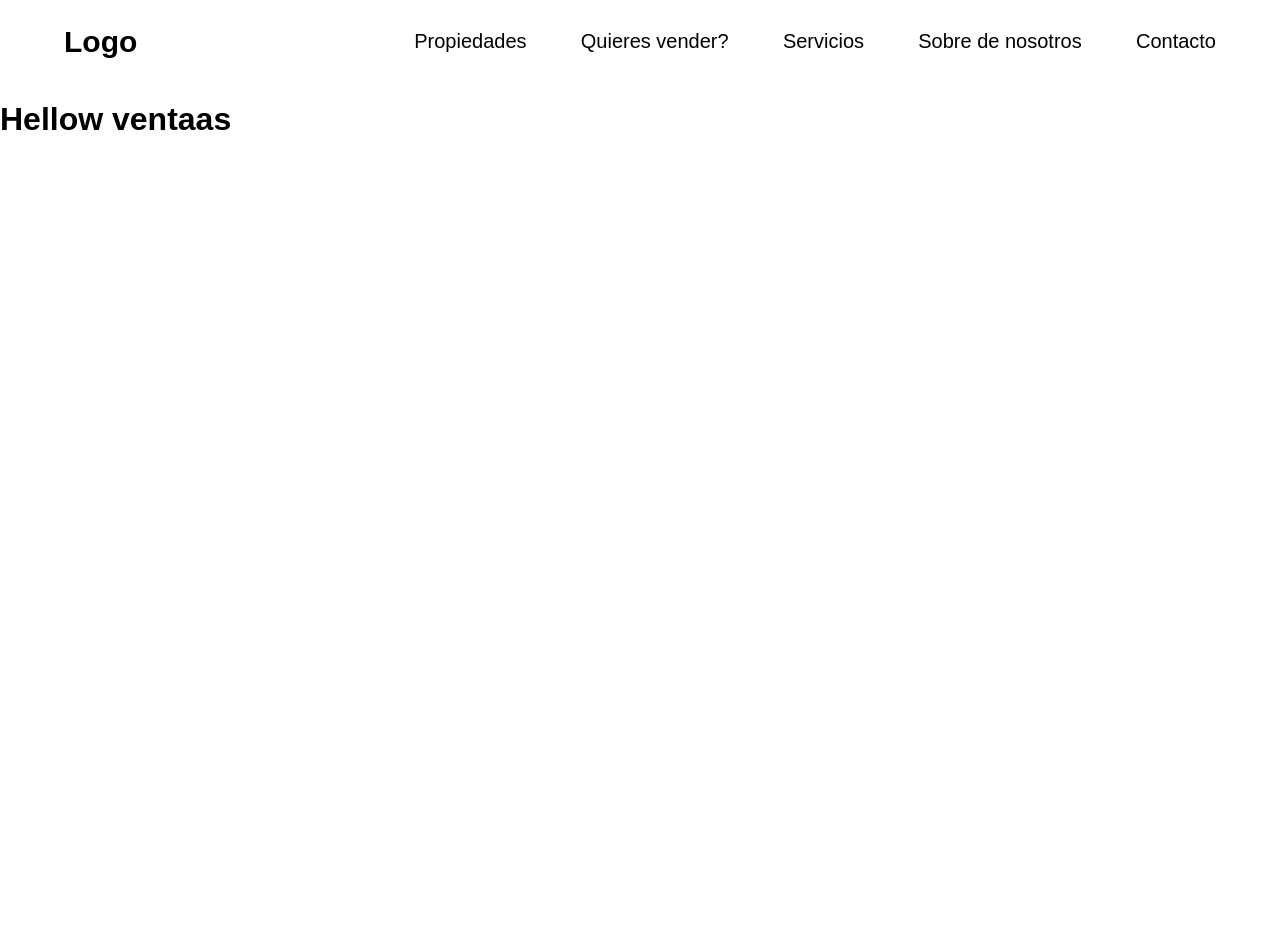
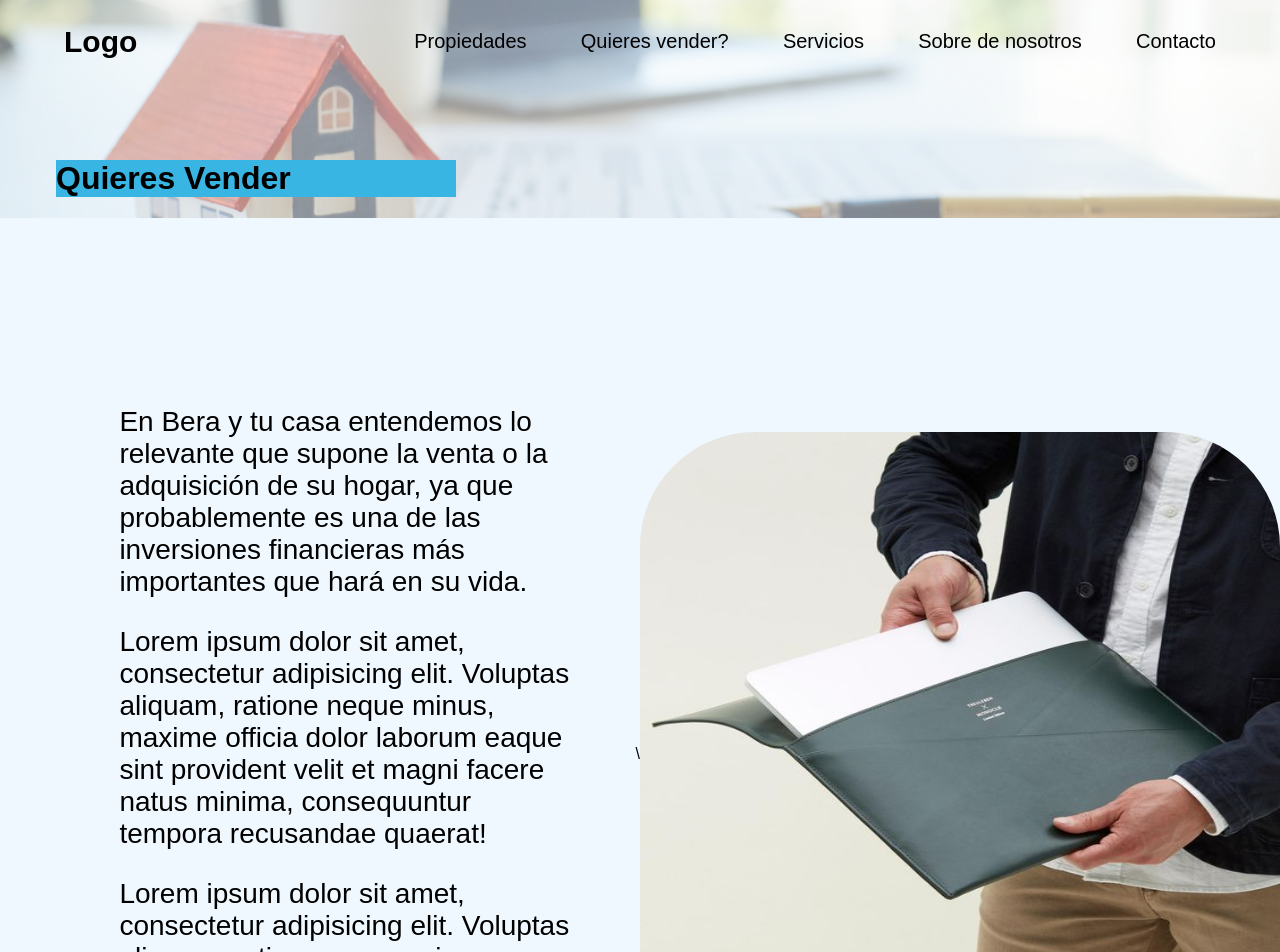
Before and after one commit to DeeRo-dev/Inmboliaria, a Next.js app: page /vender in a window 1280 px wide. Shown: the top 952 px of the page. Before the commit the page ends 800 px from the top, so only its background shows below. Built offline with nearby package versions, Linux system fonts and the light colour scheme.

Commit message:
Maquetando la parte de venta

```diff
--- a/pages/propiedades/index.jsx
+++ b/pages/propiedades/index.jsx
@@ -4,6 +4,7 @@ import Image from 'next/image';
 import imag from "../../public/banner.jpg";
 import style from "../../styles/Propiedades.module.css"
 import  {Card}  from "../../components/CardProp";
+import {Footer} from "../../components/Footer"
  const Propiedades = ()=>{
   return (
     <div>
@@ -45,6 +46,7 @@ import  {Card}  from "../../components/CardProp";
       <Card/>
 
     </div>
+    <Footer/>
      </div>
   )
 }
--- a/pages/vender/index.jsx
+++ b/pages/vender/index.jsx
@@ -1,22 +1,46 @@
 
-import {NavBar} from "../../components/ui/index.jsx"
+import {NavBar} from "../../components/ui/index.jsx";
+import Image from 'next/image';
+import imag from "../../public/banner.jpg";
+import img from "../../public/venta.jpg";
+import style from "../../styles/Vender.module.css"
 
-// export default function Vender(){
-//  return (
-//    <>
-//    <NavBar/>
-//      <h1>Hellow ventaas</h1>
-//    </>
-//  )
-// }
+import {Footer} from "../../components/Footer"
+ const Vender = ()=>{
+  return (
+    <div>
+      <Image className={style.imag} src={imag} alt="not found img"/>
+       <NavBar/>
+      <div className={style.contTitleP}>
+        <h1>Quieres Vender</h1>
+      </div>
+    	<div className={style.content}>
+        <div className={style.contentImgspam}>
+          <div className={style.contentP}>
+            <p>En Bera y tu casa entendemos lo relevante que supone la venta o la adquisición de su hogar, ya que probablemente es una de las inversiones financieras más importantes que hará en su vida.</p>
+            <p>Lorem ipsum dolor sit amet, consectetur adipisicing elit. Voluptas aliquam, ratione neque minus, maxime officia dolor laborum eaque sint provident velit et magni facere natus minima, consequuntur tempora recusandae quaerat!</p>
+            <p>Lorem ipsum dolor sit amet, consectetur adipisicing elit. Voluptas aliquam, ratione neque minus, maxime officia dolor laborum eaque sint provident velit et magni facere natus minima, consequuntur tempora recusandae quaerat!</p>
+         </div>\
+          <div className={style.contentImg}><Image src={img} className={style.img}/></div>
+        </div>
+        <div className={style.contentSpam}>
+          <div className={style.TitleP}>
+            <h1>Titulo</h1>
+            <p>Lorem ipsum dolor sit amet, consectetur adipisicing elit. Voluptas aliquam, ratione neque minus, maxime officia dolor laborum eaque sint provident velit et magni facere natus minima, consequuntur tempora recusandae quaerat!</p>
+          </div>
+          <div className={style.contentCards}>
+            <div className={style.card}></div>
+            <div className={style.card}></div>
+            <div className={style.card}></div>
+            <div className={style.card}></div>
+          </div>
+        </div>
+      </div>
 
-const Vender = ()=>{
-  return (
-       <>
-       <NavBar/>
-         <h1>Hellow ventaas</h1>
-       </>
-     )
+    <Footer/>
+     </div>
+  )
 }
 
+
 export default Vender;
--- /dev/null
+++ b/styles/Vender.module.css
@@ -0,0 +1,69 @@
+.imag{
+  width: 100%;
+  height: auto;
+  background-attachment: fixed;
+  position: absolute;
+  z-index: -1;
+  opacity: .5;
+}
+.contTitleP{
+  background-color: #39B5E3;
+  width: 50vh;
+  margin-top: 10vh;
+  margin-left: 7vh;
+}
+.content{
+  background-color: aliceblue;
+  width: 100%;
+  height: auto;
+  display: flex;
+  flex-direction: column;
+}
+.contentImgspam{
+  padding-top: 20vh;
+  display: flex;
+  width: 90%;
+  flex-direction: row;
+  margin: auto;
+  align-items: center;
+  justify-content: space-between;
+}
+.contentP{
+  width: 40%;
+  font-size: 3.5vh;
+  margin: auto;
+}
+.contentImg{
+  width: 50%;
+}
+.img{
+  width: 80vh;
+  height: 80vh;
+  border-radius: 18%;
+}
+.contentSpam{
+  display: flex;
+  flex-direction: column;
+  width:100%;
+  height: 700px;
+  margin: auto;
+  background-color: aqua;
+}
+.TitleP{
+  width: 90%;
+  margin: auto;
+}
+.contentCards{
+  display: flex;
+  flex-direction: row;
+  width: 90%;
+  margin: auto;
+  justify-content: space-around;
+}
+.card{
+  background-color: black;
+  width: 45vh;
+  height: 60vh;
+  border-radius: 30px;
+  margin-top: 10px;
+}
```
Also changed, not shown: public/venta.jpg (added).
